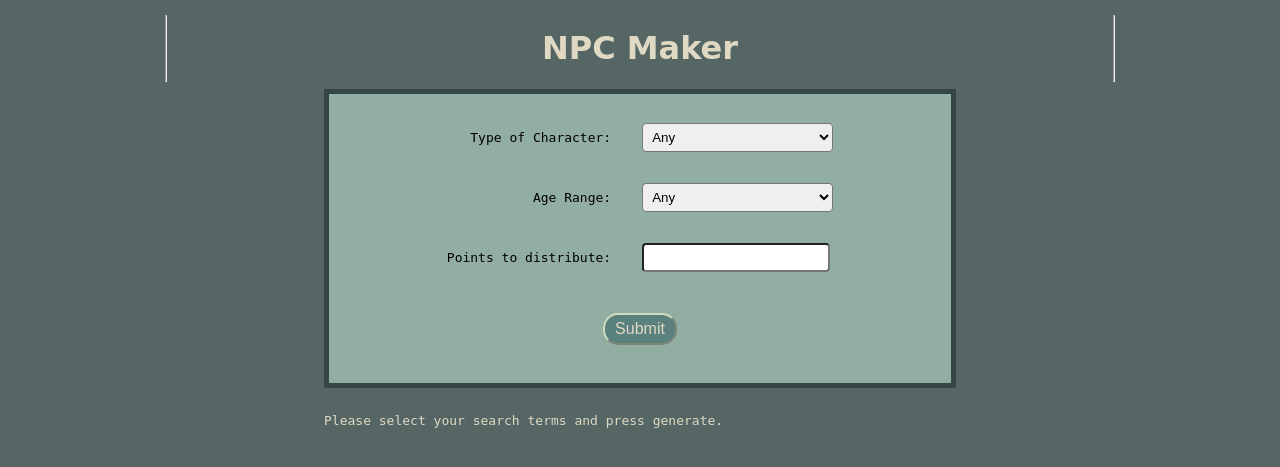
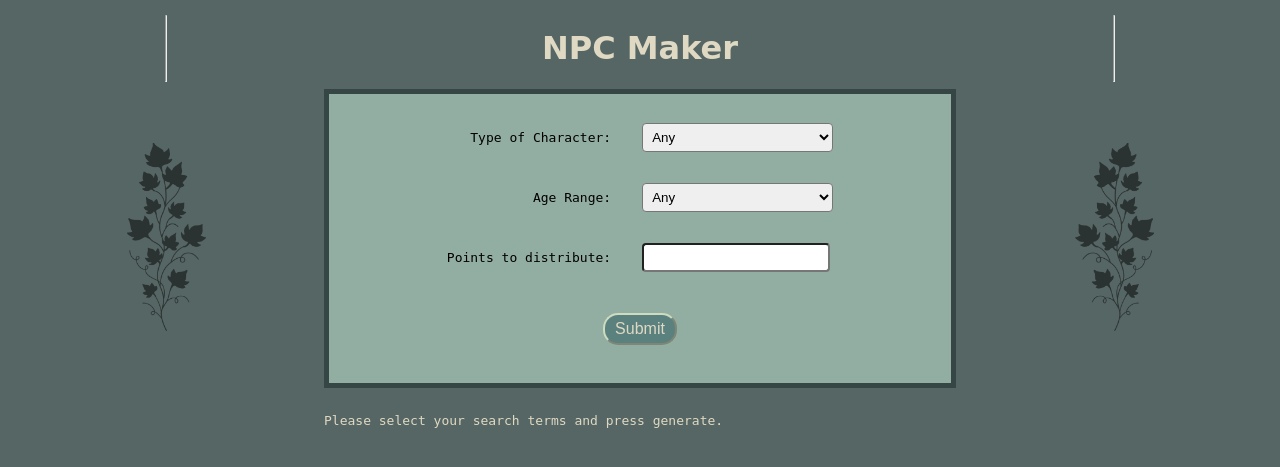
Before and after one commit to ponypaw/NPCMakerInterface, a PHP site: page / in a window 1280 px wide. Shown: the top 467 px of the page. Run offline with PHP 8.4, Linux system fonts and the light colour scheme; a stand-in replaces the project's code that opens the database connection.

Commit message:
Add files via upload

```diff
--- a/index.php
+++ b/index.php
@@ -284,6 +284,8 @@
 <body>
     <h1>NPC Maker</h1>
     <hr>
+    <div id="right_vine"><img class="frameImage" src="images/rightVine.png" /></div>
+    <div id="left_vine"><img class="frameImage" src="images/leftVine.png" /></div>
     <div id="formDiv">
         <form action="index.php" method="post">
             <table id="formTable">
--- a/styles.css
+++ b/styles.css
@@ -75,7 +75,7 @@ h1 {
     margin: 0 auto;
 }
 
- button {
+button {
     background-color: #5B817F;
     border-color: #CDDBBE;
     color: #DFD9C3;
@@ -132,3 +132,22 @@ form {
 .submitButton {
     text-align: center;
 }
+
+#left_vine {
+    grid-column: 1;
+    grid-row: 2;
+    max-width: 25%;
+    margin: auto;
+}
+
+#right_vine {
+    grid-column: 3;
+    grid-row: 2;
+    max-width: 25%;
+    margin: auto;
+}
+
+.frameImage {
+    max-width: 100%;
+    opacity: 0.5;;
+}
```
Also changed, not shown: images/leftVine.png (added), images/rightVine.png (added).
